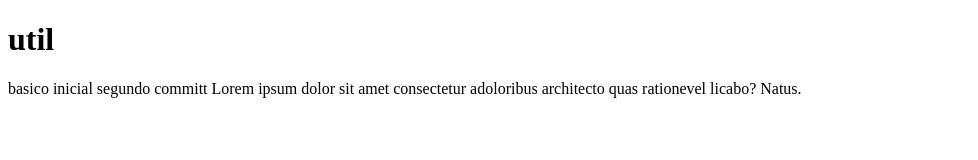
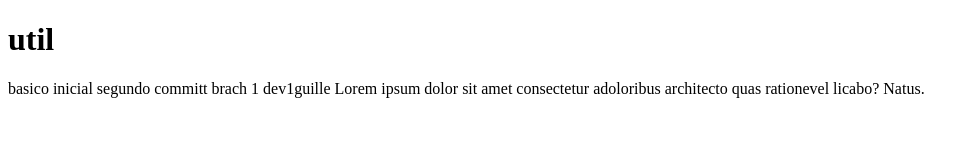
Before and after one commit to guillermosalomone/pruebacolab, a plain HTML site: page index.html in a window 1280 px wide. Shown: the whole page, without its empty margins (0-978 px from the left). Drawn offline with Linux system fonts and the light colour scheme.

Commit message:
git 1 en rama

```diff
--- a/index.html
+++ b/index.html
@@ -11,7 +11,7 @@
         <h1>  util  </h1>
         <p> basico inicial
             segundo committ
-            Lorem ipsum dolor sit amet consectetur adoloribus architecto quas rationevel licabo? Natus.</p>
+            brach 1 dev1guille Lorem ipsum dolor sit amet consectetur adoloribus architecto quas rationevel licabo? Natus.</p>
     </header>
 </body>
 </html>
```
